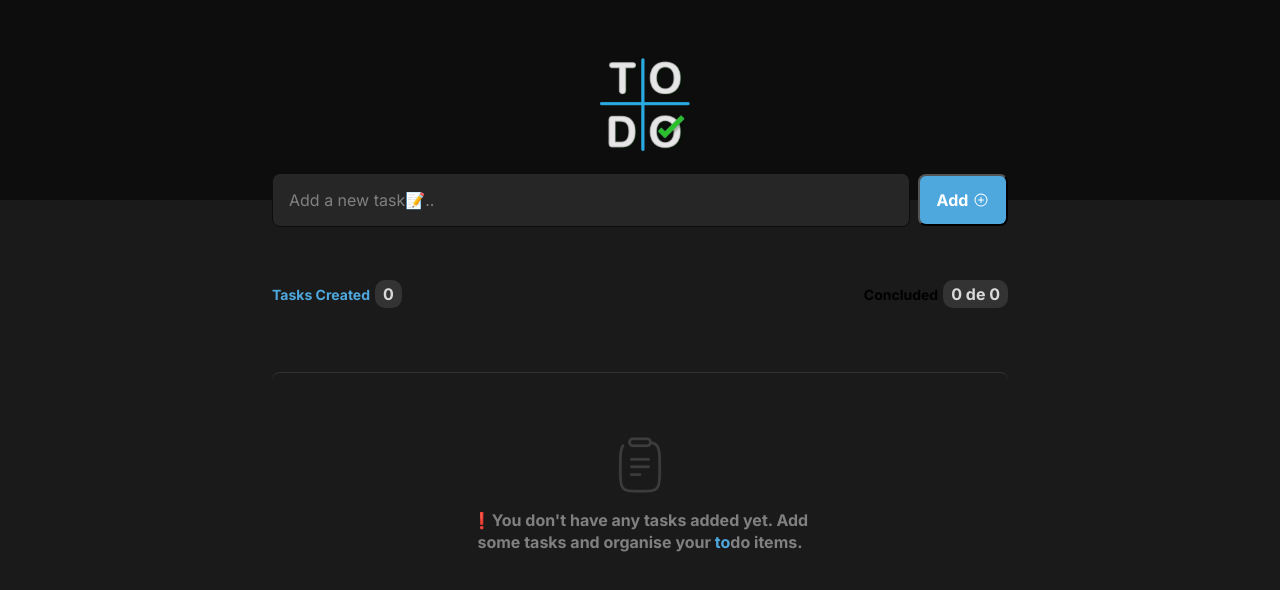
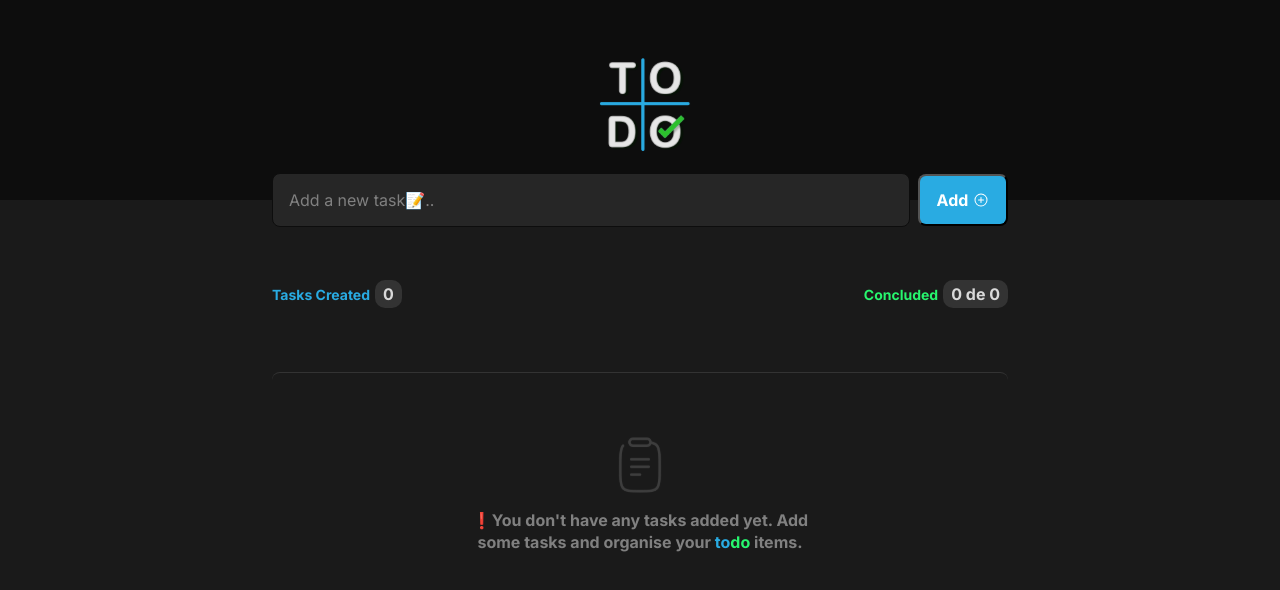
Before and after one commit to jonrusso/Todo-list, a Next.js app: page / in a window 1280 px wide. Shown: the top 590 px of the page. Built offline with nearby package versions, Linux system fonts and the light colour scheme.

Commit message:
Update global.css

```diff
--- a/src/styles/global.css
+++ b/src/styles/global.css
@@ -11,10 +11,10 @@
 
   --danger: #E25858;
 
-  --purple: #8284F4;
-  --purple-dark: #5E60CE;
-  --blue: #4EA8DE;
-  --blue-dark: #1E6F9F;
+  --green: #27F66E;
+  --green-dark: #26D49B;
+  --blue: #29abe2;
+  --blue-dark: #2C7BF6;
 }
 
 * {
```
